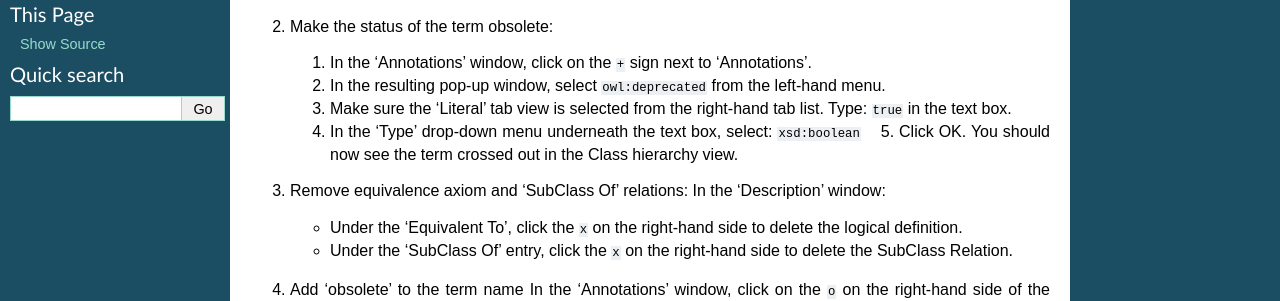
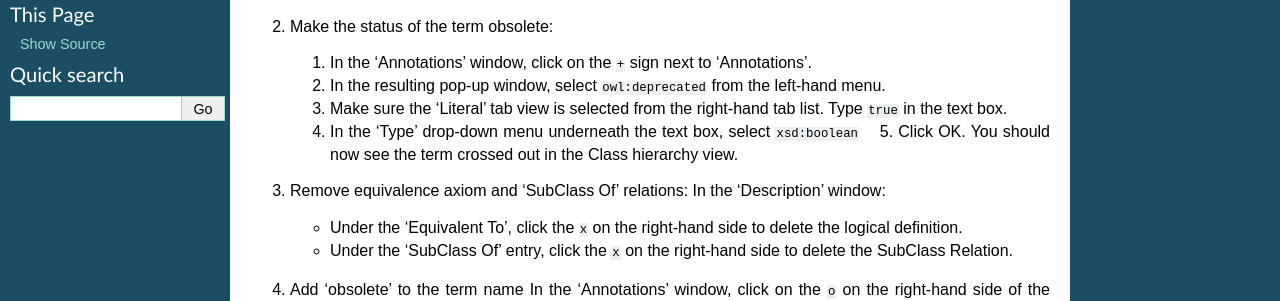
Before and after one commit to geneontology/go-ontology, a Sphinx documentation site: the page built from docs/ObsoleteTerm.md, in a window 1280 px wide. Shown: the part 149-450 px from the top of the page. Built offline with Sphinx 7.4.7, drawn with Linux system fonts in a browser that asks for light colours.

````diff
--- a/docs/ObsoleteTerm.md
+++ b/docs/ObsoleteTerm.md
@@ -7,8 +7,8 @@ See [Daily Workflow](http://go-ontology.readthedocs.io/en/latest/Installgit.html
 2. Make the status of the term obsolete:
    1. In the 'Annotations' window, click on the ```+``` sign next to 'Annotations'.
    2. In the resulting pop-up window, select ```owl:deprecated``` from the left-hand menu.
-   3. Make sure the 'Literal' tab view is selected from the right-hand tab list. Type: ```true``` in the text box.
-   4. In the 'Type' drop-down menu underneath the text box, select: ```xsd:boolean```
+   3. Make sure the 'Literal' tab view is selected from the right-hand tab list. Type ```true``` in the text box.
+   4. In the 'Type' drop-down menu underneath the text box, select ```xsd:boolean```
    5. Click OK.  You should now see the term crossed out in the Class hierarchy view.
 
 3. Remove equivalence axiom and 'SubClass Of' relations:
````
